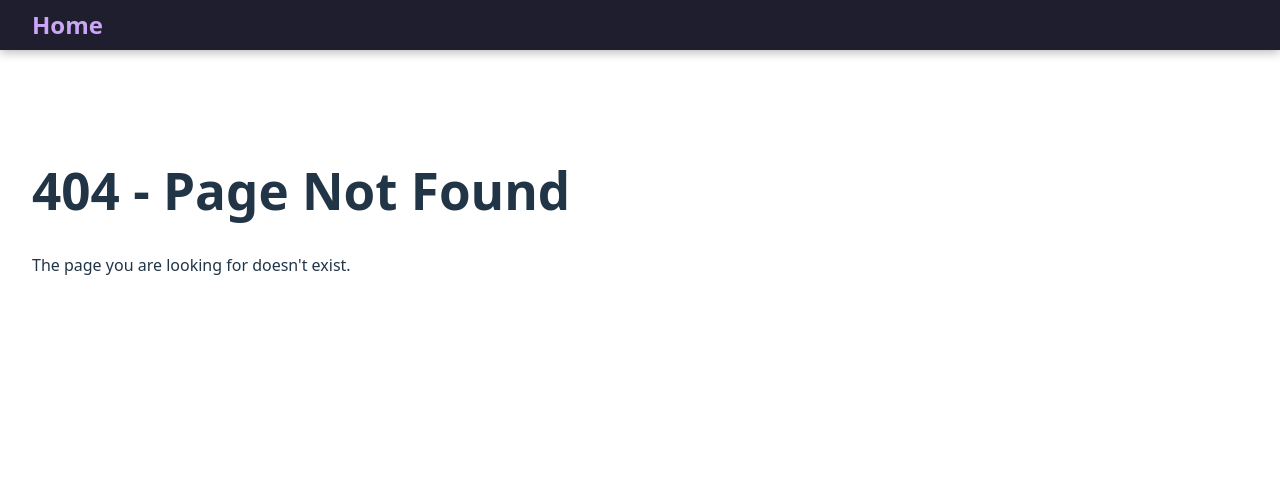
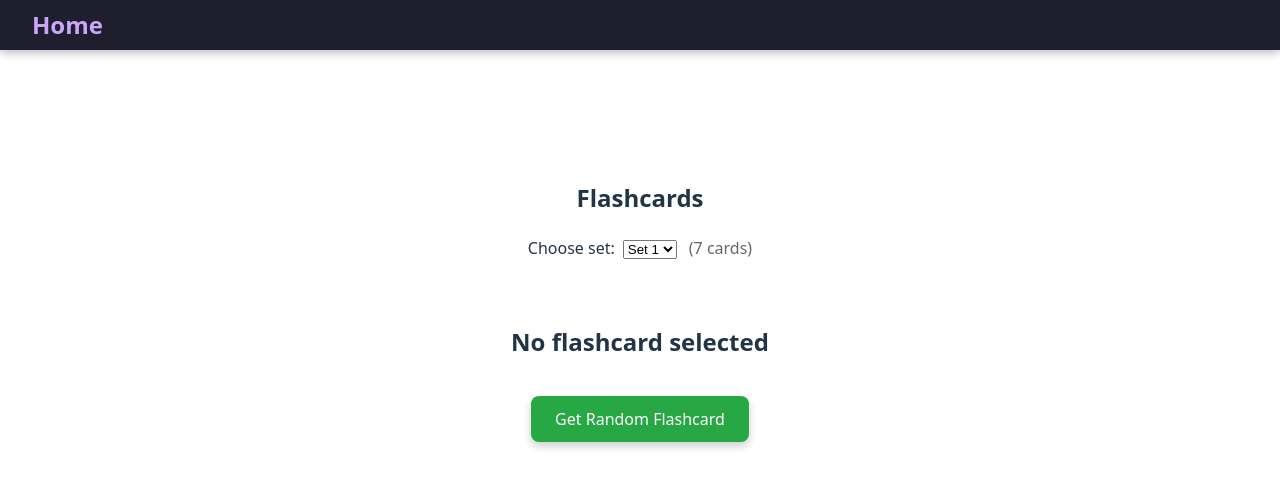
Before and after one commit to placbo/my-test-app, a React (Vite) app: page /flashcards in a window 1280 px wide. Before the commit this address had no page. Shown: the top 488 px of the page. Built offline with nearby package versions, Linux system fonts and the light colour scheme.

Commit message:
added generic flash-cards

```diff
--- /dev/null
+++ b/src/pages/Flashcards/Flashcards.css
@@ -0,0 +1,151 @@
+/* Container styles */
+.flashcard-center {
+  text-align: center;
+  padding: 2rem;
+}
+
+.flashcard-margin {
+  margin: 2rem 0;
+}
+
+/* Loading box */
+.flashcard-loading-box {
+  width: 300px;
+  height: 350px;
+  margin: 0 auto;
+  border: 3px solid #ffd700;
+  border-radius: 15px;
+  background-color: #fff;
+  display: flex;
+  align-items: center;
+  justify-content: center;
+  font-size: 1.2rem;
+  color: #666;
+  box-shadow: 0 8px 16px rgba(0, 0, 0, 0.2);
+  padding: 1rem;
+  box-sizing: border-box;
+}
+
+.flashcard-loading-title {
+  margin-bottom: 1rem;
+}
+
+/* Spinner styles */
+.flashcard-spinner {
+  width: 64px;
+  height: 64px;
+  border: 8px solid #f3f3f3;
+  border-top: 8px solid #3b4cca;
+  border-radius: 50%;
+  animation: flashcard-spin 1s linear infinite;
+  margin: 0 auto;
+  display: block;
+}
+
+@keyframes flashcard-spin {
+  0% {
+    transform: rotate(0deg);
+  }
+  100% {
+    transform: rotate(360deg);
+  }
+}
+
+/* Card container and card styles */
+.flashcard-card-perspective {
+  perspective: 1000px;
+  display: inline-block;
+  cursor: pointer;
+}
+
+.flashcard-card {
+  position: relative;
+  width: 300px;
+  height: 350px;
+  transform-style: preserve-3d;
+  transition: transform 0.6s ease-in-out;
+}
+
+.flashcard-card.flipped {
+  transform: rotateY(180deg);
+}
+
+.flashcard-card-front,
+.flashcard-card-back {
+  position: absolute;
+  width: 100%;
+  height: 100%;
+  backface-visibility: hidden;
+  border: 3px solid #ffd700;
+  border-radius: 15px;
+  display: flex;
+  flex-direction: column;
+  align-items: center;
+  justify-content: center;
+  box-shadow: 0 8px 16px rgba(0, 0, 0, 0.2);
+  padding: 1rem;
+  box-sizing: border-box;
+}
+
+.flashcard-card-front {
+  background-color: #fff;
+}
+
+.flashcard-card-back {
+  background-color: #4169e1;
+  color: white;
+  transform: rotateY(180deg);
+}
+
+.flashcard-card-front-title {
+  font-size: 1.8rem;
+  margin-bottom: 1rem;
+  font-weight: bold;
+  color: #333;
+  text-align: center;
+  line-height: 1.4;
+}
+
+.flashcard-card-front-hint {
+  margin-top: 1rem;
+  font-size: 0.9rem;
+  color: #666;
+  font-style: italic;
+}
+
+.flashcard-card-back-title {
+  margin-bottom: 1rem;
+  font-size: 1.8rem;
+  text-shadow: 2px 2px 4px rgba(0, 0, 0, 0.3);
+  text-align: center;
+  line-height: 1.4;
+}
+
+.flashcard-card-back-hint {
+  font-size: 0.9rem;
+  color: #ffffe0;
+  font-style: italic;
+  margin-top: 1rem;
+}
+
+/* Button styles */
+.flashcard-btn {
+  padding: 0.75rem 1.5rem;
+  font-size: 1rem;
+  background-color: #28a745;
+  color: white;
+  border: none;
+  border-radius: 8px;
+  cursor: pointer;
+  margin-top: 1rem;
+  box-shadow: 0 4px 8px rgba(0, 0, 0, 0.2);
+  transition: all 0.2s ease;
+}
+.flashcard-btn:hover {
+  background-color: #218838;
+  transform: translateY(-2px);
+}
+.flashcard-btn:active {
+  background-color: #28a745;
+  transform: translateY(0px);
+}
--- /dev/null
+++ b/src/pages/Flashcards/Flashcards.tsx
@@ -0,0 +1,135 @@
+import { useState } from 'react';
+import './Flashcards.css';
+
+interface FlashcardData {
+  front: string;
+  back: string;
+}
+
+// Hardcoded flashcard data - you can customize this list
+const flashcardData: FlashcardData[] = [
+  { front: 'What is the chemical symbol for gold?', back: 'Au' },
+  { front: 'What year did World War II end?', back: '1945' },
+  { front: 'What is the smallest country in the world?', back: 'Vatican City' },
+  { front: 'What is the speed of light?', back: '299,792,458 m/s' },
+  { front: 'Who painted the Mona Lisa?', back: 'Leonardo da Vinci' },
+  { front: 'What is the longest river in the world?', back: 'The Nile River' },
+  { front: 'What is the square root of 64?', back: '8' },
+];
+const flashcardData2: FlashcardData[] = [
+  { front: 'What is the capital of France?', back: 'Paris' },
+  { front: 'What is 2 + 2?', back: '4' },
+  { front: 'What is the largest planet in our solar system?', back: 'Jupiter' },
+  { front: "Who wrote 'Romeo and Juliet'?", back: 'William Shakespeare' },
+  { front: 'In which year was the first iPhone released?', back: '2007' },
+  { front: 'What is the hardest natural substance?', back: 'Diamond' },
+  { front: 'How many continents are there?', back: '7' },
+  { front: 'What is the currency of Japan?', back: 'Yen' },
+];
+
+// Note: second set inlined below to avoid unused-variable diagnostics
+
+type DatasetKey = 'set1' | 'set2'; //BRUKES I DROPDOWN
+
+function Flashcards() {
+  const [selectedSet, setSelectedSet] = useState<DatasetKey>('set1');
+  const [currentCard, setCurrentCard] = useState<FlashcardData | null>(null);
+  const [isFlipped, setIsFlipped] = useState(false);
+
+  const datasets: Record<DatasetKey, FlashcardData[]> = {
+    set1: flashcardData,
+    set2: flashcardData2,
+  };
+
+  const getRandomCard = () => {
+    setIsFlipped(false); // Reset flip state when getting new card
+    const pool = datasets[selectedSet] || [];
+    if (pool.length === 0) {
+      setCurrentCard(null);
+      return;
+    }
+    const randomIndex = Math.floor(Math.random() * pool.length);
+    setCurrentCard(pool[randomIndex]);
+  };
+
+  const handleSetChange = (e: React.ChangeEvent<HTMLSelectElement>) => {
+    const value = e.target.value as DatasetKey;
+    setSelectedSet(value);
+    setIsFlipped(false);
+    setCurrentCard(null); // clear current card so user knows the set changed
+  };
+
+  const handleCardClick = () => {
+    setIsFlipped((prev) => !prev);
+  };
+
+  const pool = datasets[selectedSet] || [];
+
+  return (
+    <div className="flashcard-center">
+      <h2>Flashcards</h2>
+
+      {/* Selector for choosing dataset */}
+      <div style={{ marginBottom: 12 }}>
+        <label htmlFor="flashcard-set-select" style={{ marginRight: 8 }}>
+          Choose set:
+        </label>
+        <select
+          id="flashcard-set-select"
+          value={selectedSet}
+          onChange={handleSetChange}
+          className="flashcard-select"
+        >
+          <option value="set1">Set 1</option>
+          <option value="set2">Set 2</option>
+        </select>
+        <span style={{ marginLeft: 12, color: '#666' }}>({pool.length} cards)</span>
+      </div>
+
+      {currentCard ? (
+        <>
+          <div className="flashcard-margin">
+            {/* Card Container with 3D perspective */}
+            <div className="flashcard-card-perspective" onClick={handleCardClick}>
+              {/* Card with flip animation */}
+              <div className={`flashcard-card${isFlipped ? ' flipped' : ''}`}>
+                {/* Front of card (Question) */}
+                <div className="flashcard-card-front">
+                  <div className="flashcard-card-front-title">{currentCard.front}</div>
+                  <div className="flashcard-card-front-hint">Click to reveal answer!</div>
+                </div>
+                {/* Back of card (Answer) */}
+                <div className="flashcard-card-back">
+                  <div className="flashcard-card-back-title">{currentCard.back}</div>
+                  <div className="flashcard-card-back-hint">Click to see question again!</div>
+                </div>
+              </div>
+            </div>
+          </div>
+
+          <button onClick={getRandomCard} className="flashcard-btn">
+            Get New Flashcard
+          </button>
+        </>
+      ) : (
+        <div className="flashcard-center">
+          {pool.length === 0 ? (
+            <>
+              <h3>No flashcards in selected set</h3>
+              <p style={{ color: '#666' }}>Please choose another set.</p>
+            </>
+          ) : (
+            <>
+              <h2>No flashcard selected</h2>
+              <button onClick={getRandomCard} className="flashcard-btn">
+                Get Random Flashcard
+              </button>
+            </>
+          )}
+        </div>
+      )}
+    </div>
+  );
+}
+
+export default Flashcards;
--- a/src/pages/HomePage/HomePage.tsx
+++ b/src/pages/HomePage/HomePage.tsx
@@ -14,6 +14,12 @@ const tiles: TileData[] = [
     image: 'https://img.icons8.com/ios-filled/100/ffffff/pokemon.png', // white pokemon icon
     title: 'Pokemon',
     description: 'Pokemon flashcards.',
+  },
+  {
+    to: '/flashcards',
+    image: 'https://img.icons8.com/ios-filled/100/ffffff/pokemon.png', // white pokemon icon
+    title: 'Flashcards',
+    description: 'Generic flashcards.',
   },
   {
     to: '/about',
--- a/src/router.tsx
+++ b/src/router.tsx
@@ -5,6 +5,7 @@ import AboutPage from './pages/AboutPage/AboutPage';
 import HomePage from './pages/HomePage/HomePage';
 import PokemonPage from './pages/PokemonPage/PokemonPage';
 import NotFoundPage from './pages/NotFoundPage.tsx';
+import Flashcards from './pages/Flashcards/Flashcards.tsx';
 
 export const routes: RouteObject[] = [
   {
@@ -28,6 +29,10 @@ export const routes: RouteObject[] = [
         element: <PokemonPage />,
       },
       {
+        path: 'flashcards',
+        element: <Flashcards />,
+      },
+      {
         path: '*',
         element: <NotFoundPage />,
       },
```
